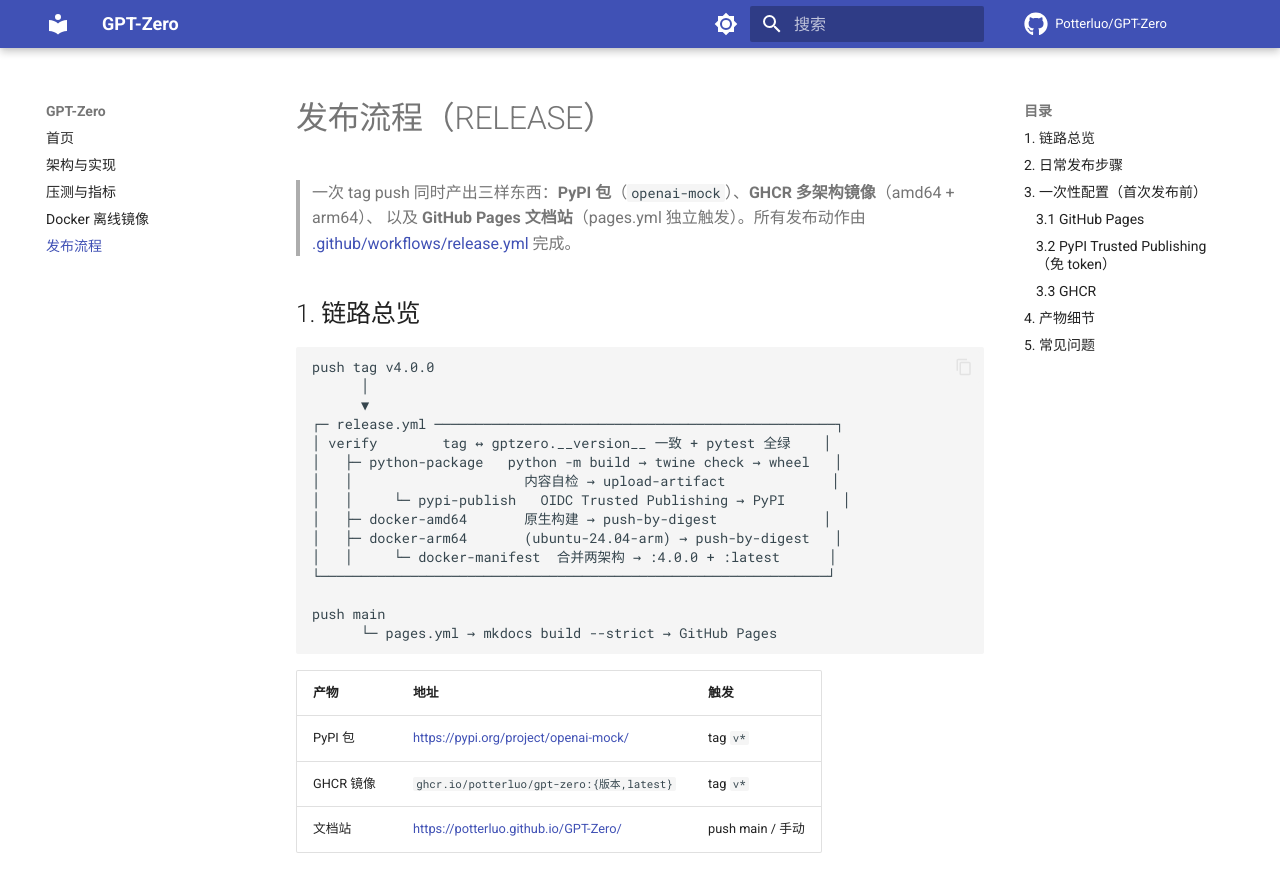
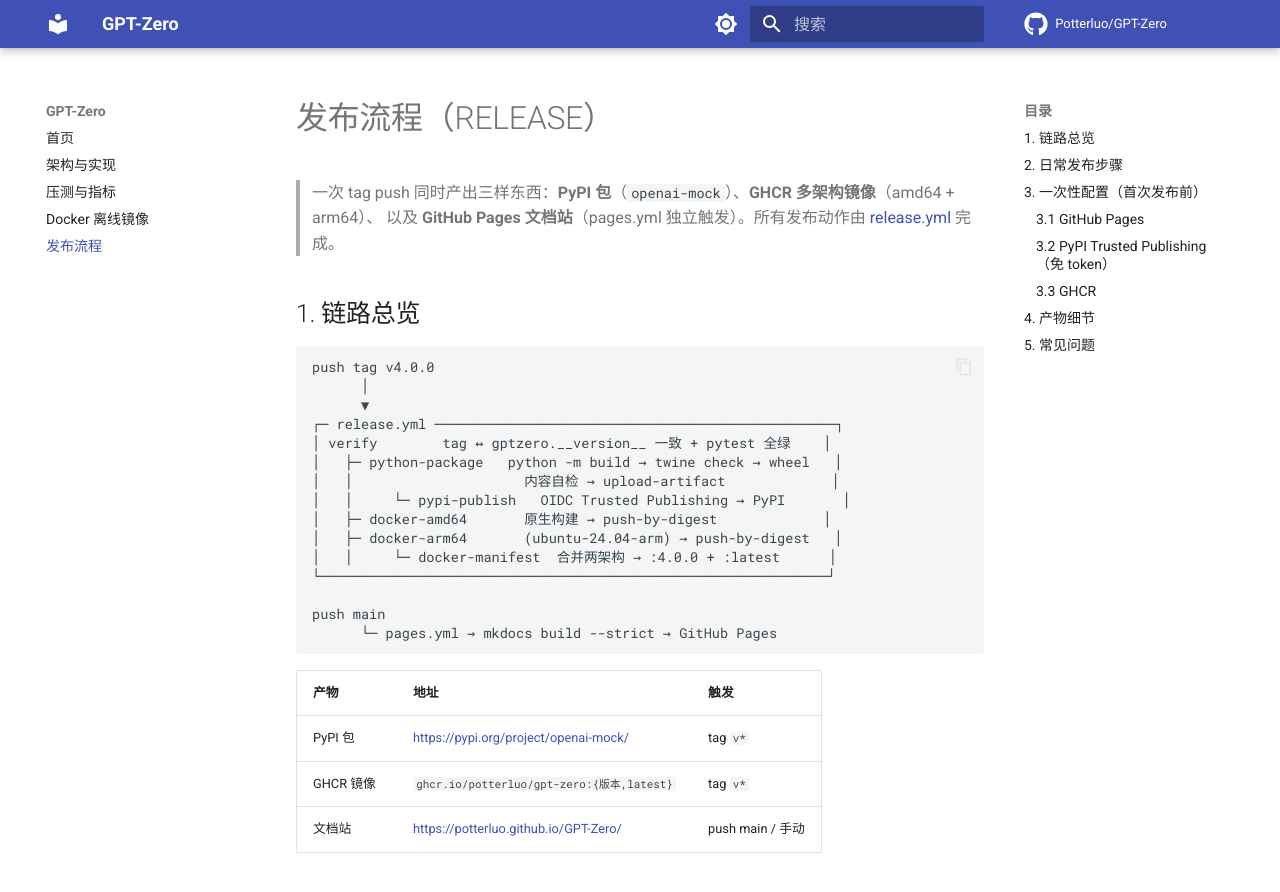
Before and after one commit to Potterluo/GPT-Zero, an MkDocs documentation site: the page built from docs/RELEASE.md, in a window 1280 px wide and 900 px high. Shown: the top 892 px of the window. Built offline with MkDocs 1.6.1 and Material for MkDocs 9.7.7, drawn with Linux system fonts in a browser that asks for light colours; comment, search, counter and statistics services are not loaded.

Commit message:
fix(pages): use absolute link for release.yml (mkdocs strict)

```diff
--- a/docs/RELEASE.md
+++ b/docs/RELEASE.md
@@ -2,7 +2,7 @@
 
 > 一次 tag push 同时产出三样东西：**PyPI 包**（`openai-mock`）、**GHCR 多架构镜像**（amd64 + arm64）、
 > 以及 **GitHub Pages 文档站**（pages.yml 独立触发）。所有发布动作由
-> [.github/workflows/release.yml](../.github/workflows/release.yml) 完成。
+> [release.yml](https://github.com/Potterluo/GPT-Zero/blob/main/.github/workflows/release.yml) 完成。
 
 ## 1. 链路总览
 
```
